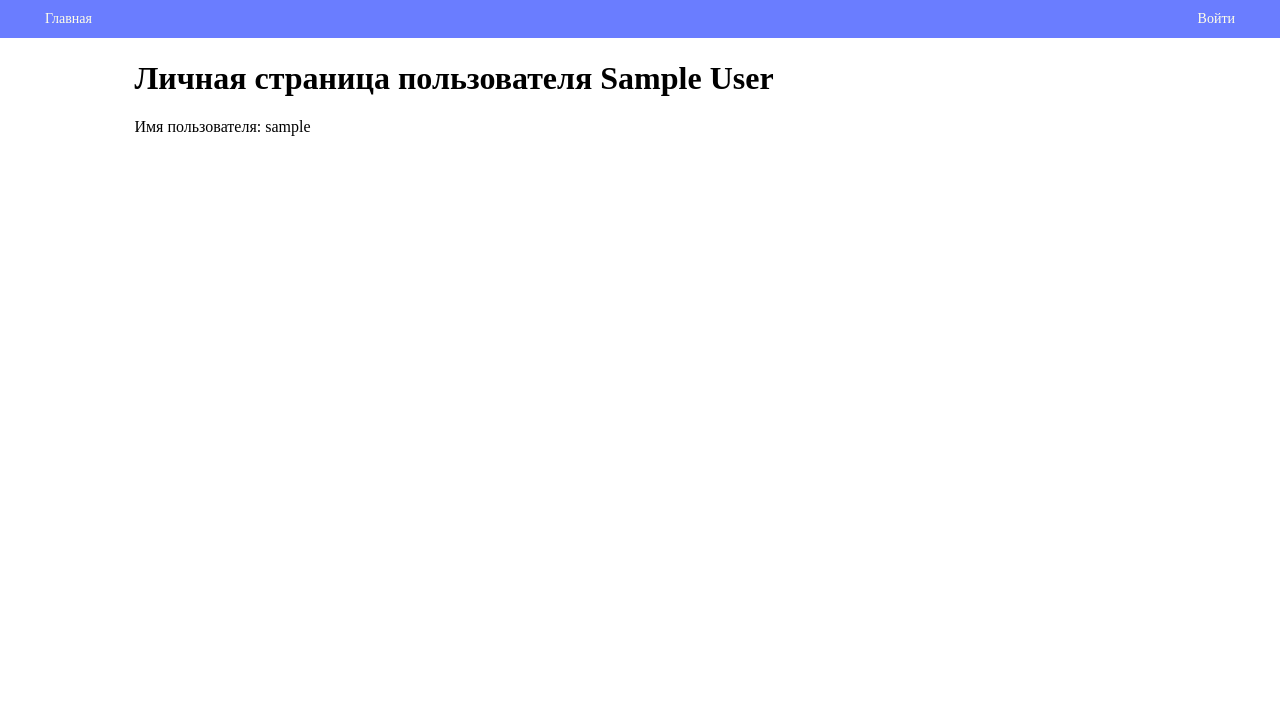
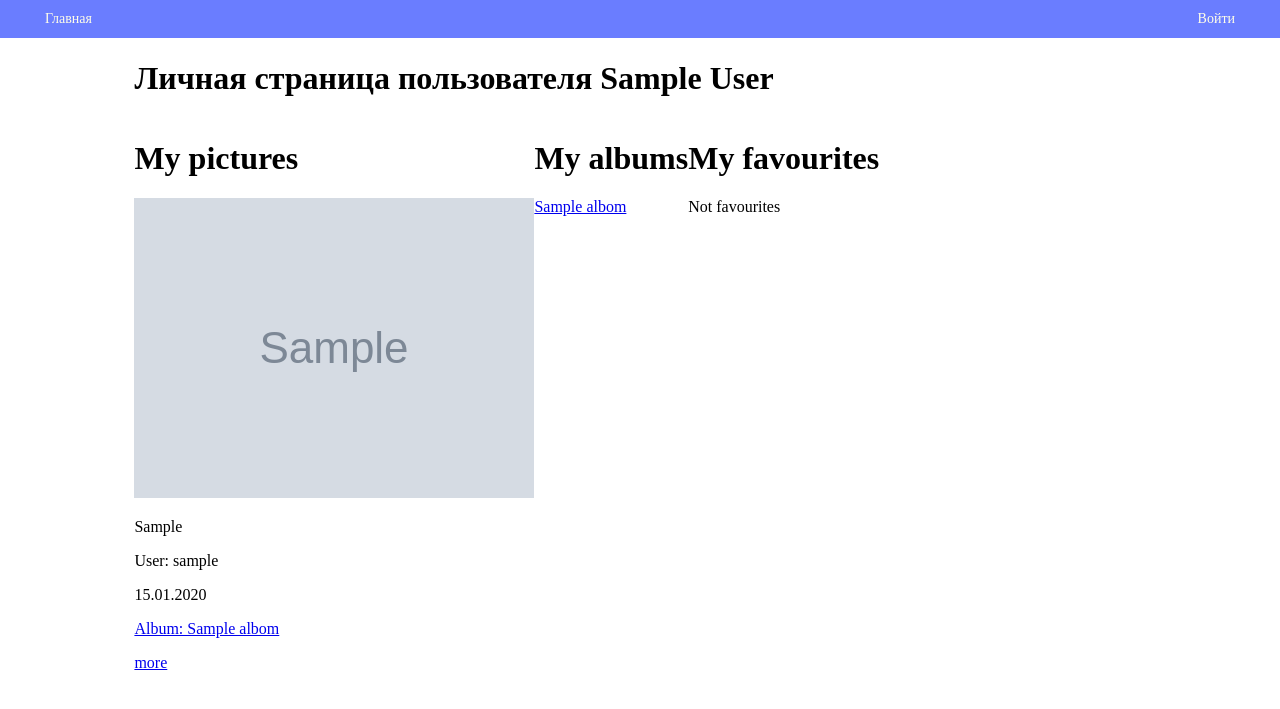
Before and after one commit to tilekbai/Exam_9, a Django app: page /1/profile/ in a window 1280 px wide. Shown: the top 709 px of the page. Run offline with Django 3.2, Linux system fonts and the light colour scheme; tables that the repository leaves empty hold one stand-in row (values such as "Sample post"); grey boxes marked "Sample" are stand-in pictures; parts of the project's set-up code (start-up, migrations or seed data) failed here and were passed over.

Commit message:
Создан просмотр профиля

```diff
--- a/source/accounts/templates/user_detail.html
+++ b/source/accounts/templates/user_detail.html
@@ -8,40 +8,41 @@
 {% endblock %}
 
 {% block content %}
-    <p>Имя пользователя: {{ user_obj.username }}</p>
+<div class="main_profile_block">
+    <div class="profile_block">
+        {% for photo in user_obj.photos.all %}
+        <div class="box">
+            <h1>My pictures</h1>
+            <img src="/../..{{ photo.photo.url }}" alt="image">
+            <p>{{ photo.caption }}</p>
+            <p>User: {{ photo.author }}</p>
+            <p>{{ photo.date|date:"d.m.Y" }}</p>
+            {% if photo.albom %}
+                <p><a href="{% url 'gallery:view-albom' photo.albom.pk %}">Album: {{ photo.albom.name }}</a></p>
+            {% else %}
+                <p></p>
+            {% endif %}
+            <p><a href="{% url 'gallery:view-photo' photo.pk %}">more</a></p>
+        </div>
+        {% endfor %}
+    </div>
 
-<!-- {% for photo in user_obj.albom.all %}
-<div class="task-view">
-            <h1>Album: {{ albom.name }}</h1>
-            <h2>Description: {{ albom.description }}</h2>
-            <p>Author: {{ albom.author }}</p>
-        <p>Date: {{ album.created_at }}</p>
-            {% if perms.webapp.change_album %}
-             <a class="btn btn-outline-info" href="{% url 'images:album-update' album.pk %}">Update</a>
-            {% endif %}
-            <a class="btn btn-outline-info" href="#">Add to Favs</a>
-            {% if perms.webapp.delete_album %}
-            <button type="button" class="btn btn-outline-info waves-effect px-3" data-toggle="modal" data-target="#deletion">Delete
-            </button>
-            {% endif %}
-            </div>
-{% empty %}
-                    <p>No albums yet.</p>
-{% endfor %}
-<h2 class="text-center clear" style="font-weight: 700; text-transform: uppercase;">Images of {{ user_obj.username }}:</h2>
-    {% for image in user_obj.image.all %}
-            <div class="task">
-            <img src="/{{ image.image.url }}" width="250" height="250" alt="">
-                    <h2>{{ image.description }}</h2>
-                    <p>Author: {{ image.author }}</p>
-                    <p>Date: {{ image.created_at }}</p>
-                    <p>
-                        Album: <a href="#"> {{ image.album }}</a>
-                    </p>
-                <a href="{% url 'images:image-detail' image.pk %}">See more..</a>
-                    <hr>
-            </div>
-        {% empty %}
-    <p>No images yet.</p>
-    {% endfor %} -->
+    <div class="profile_a">
+        <h1>My albums</h1>
+        {% for albom in user_obj.alboms.all %}
+        <p><a href="{% url 'gallery:view-albom' albom.pk %}">{{ albom.name }}</a></p>
+        {% endfor %}
+    </div>
+
+    <div class="profile_fav">
+        <h1>My favourites</h1>
+        {% if user_obj.favourites.all %}
+        {% for favs in user_obj.favourites.all %}
+        <h1><a href="{% url 'gallery:view-fav' fav.pk %}">My favourites</a></h1>
+        {% endfor %}
+        {% else %}
+        <p>Not favourites</p>
+        {% endif %}
+    </div>
+</div>
     {% endblock %}
--- a/source/accounts/views.py
+++ b/source/accounts/views.py
@@ -9,13 +9,13 @@ class UserDetailView(DetailView):
     model = User
     template_name = 'user_detail.html'
     context_object_name = 'user_obj'
-    paginate_related_by = 5
-    paginate_related_orphans = 0
+    # paginate_related_by = 5
+    # paginate_related_orphans = 0
 
     # def get_context_data(self, **kwargs):
     #     photos = self.get_object().photos.all()
     #     paginator = Paginator(photos, self.paginate_related_by, orphans=self.paginate_related_orphans)
-    #     page_number = self.request.GET.photosget('page', 1)
+    #     page_number = self.request.GET.photos('page', 1)
     #     page = paginator.get_page(page_number)
     #     kwargs['page_obj'] = page
     #     kwargs['photos'] = page.object_list
--- a/source/gallery/static/css/style.css
+++ b/source/gallery/static/css/style.css
@@ -53,64 +53,8 @@ body {
     border: solid 1px gray;
 }
 
-
-.heart:hover {
-    background-position: right;
-    animation: animate .8s steps(28) 1;
-}
-
-@keyframes animate {
-    0% {
-        background-position: left;
-    }
-    100% {
-        background-position: right;
-    }
+.main_profile_block {
+    display: flex;
+    align-content: space-between;
 
 }
-
-.content {
-    border: 2px solid #eae2e1;
-    width: 10%;
-    height: 10px;
-    padding: 13px 16px;
-    border-radius: 5px;
-    display: flex;
-    cursor: pointer;
-}
-
-.content.heart-active {
-    border-color: #f9b9c4;
-    background-color: #fbd0d8;
-
-}
-.content.heart {
-    background: url(../../static/images/pure-css-twitter-heart-animation.gif) no-repeat;
-    background-position: left;
-    background-size: 100%;
-    position: absolute;
-    transform: translate(-50%, -50%);
-}
-
-.like {
-    margin-left: 30px;
-    font-size: 21px;
-    font-family: "Montserat", sans-serif;
-    color: gray;
-    height: 22px;
-}
-
-.like.heart-active{
-    color: black;
-
-}
-
-.numb::before{
-    content: "12";
-    font-size: 21px;
-    font-weight: 600;
-    font-family: sans-serif;
-    color: #9c9496;
-    margin-left: 7px;
-
-}
```
